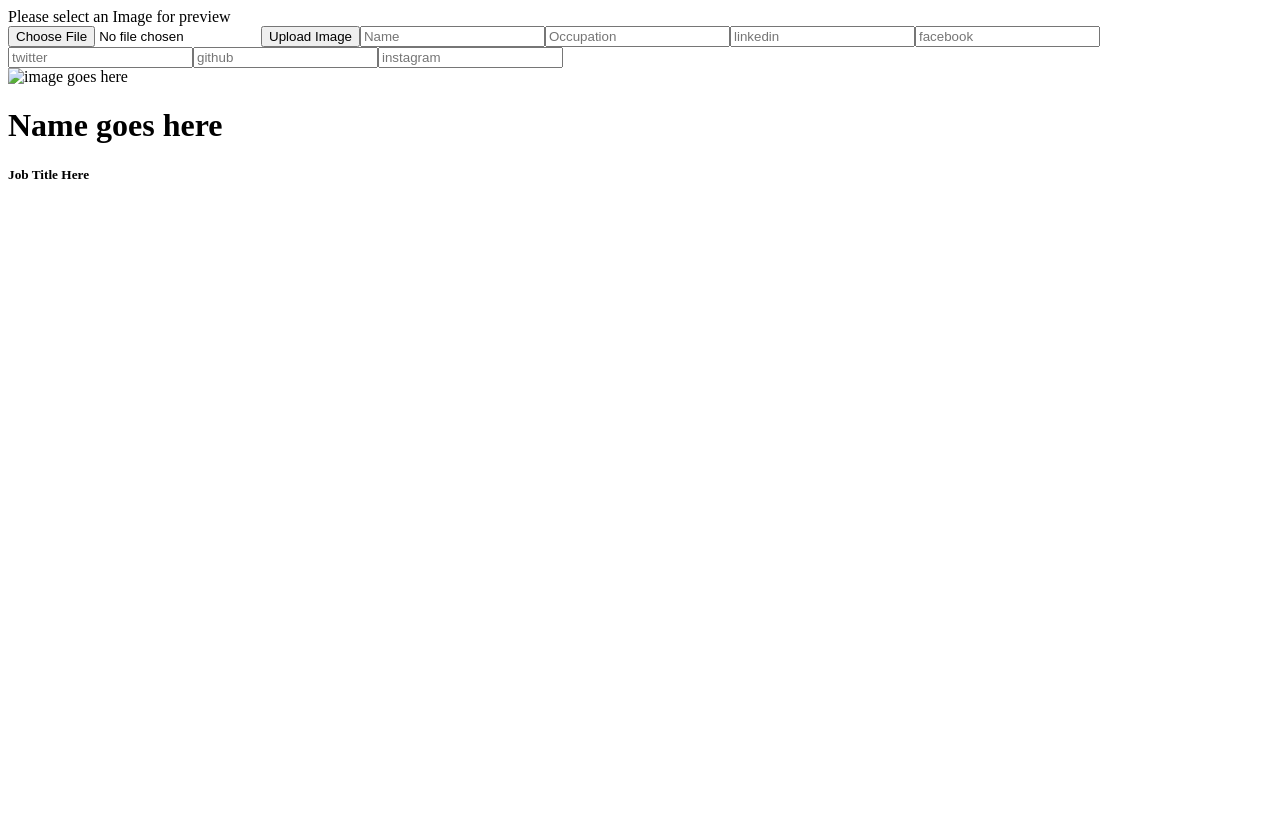
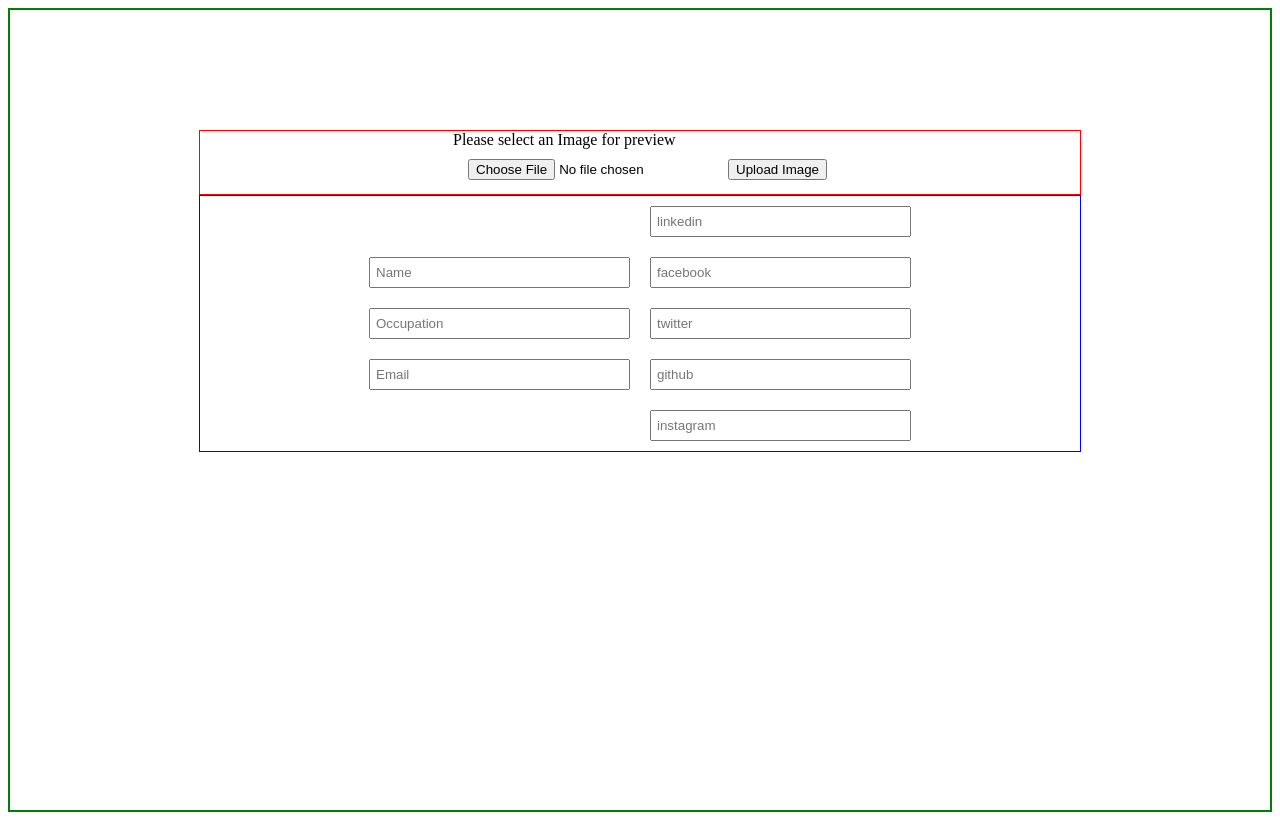
Before and after one commit to ZMcClung88/react-app-boilerplate, a React app: page / in a window 1280 px wide. Built offline with nearby package versions, Linux system fonts and the light colour scheme.

Commit message:
saving form styling

```diff
--- a/components/Card.js
+++ b/components/Card.js
@@ -7,7 +7,7 @@ class Card extends React.Component {
     return (
       <div className="landing-main">
         <Form />
-        <ImageInfo />
+        {/* <ImageInfo /> */}
       </div>
     );
   }
--- a/components/Form.js
+++ b/components/Form.js
@@ -40,8 +40,10 @@ class Form extends Component {
       $imagePreview = <div className="">Please select an Image for preview</div>;
     }
     return (
-      <div>
-        <form onSubmit={event => this.handleSubmit(event)}>
+      <div className="form_wrapper">
+        <form onSubmit={event => this.handleSubmit(event)} className="form">
+          <div className="form_top">
+            <div className="image_select">
               <div className="image-preview">
                 {$imagePreview}
               </div>
@@ -49,13 +51,22 @@ class Form extends Component {
               <button type="submit" onClick={event => this.handleSubmit(event)}>
                 Upload Image
               </button>
+            </div>
+          </div>
+          <div className="form_bottom">
+            <div className="personal_info">
               <input placeholder="Name" />
               <input placeholder="Occupation" />
+              <input placeholder="Email" />
+            </div>
+            <div className="social_media_links">
               <input placeholder="linkedin" />
               <input placeholder="facebook" />
               <input placeholder="twitter" />
               <input placeholder="github" />
               <input placeholder="instagram" />
+            </div>
+          </div>
         </form>
       </div>
     );
--- a/public/style.css
+++ b/public/style.css
@@ -1,6 +1,53 @@
+.form_wrapper {
+  border: 2px solid green;
+  height: 100vh;
+  display: flex;
+  justify-content: center;
+  align-items: center;
+}
+
+.form {
+  height: 70vh;
+  width: 70%;
+}
+
 .image-preview img {
   height: 250px;
   width: 250px;
   border-radius: 50%;
+  display: flex;
+  align-items: center;
+  justify-content: center;
   /* border: 3px solid red; */
 }
+
+input {
+  height: 25px;
+  width: 250px;
+  margin: 10px;
+  padding-left: 5px;
+}
+
+.form_top {
+  border: 1px solid red;
+  display: flex;
+  justify-content: center;
+  align-items: center;
+}
+
+.form_bottom {
+  border: 1px solid blue;
+  display: flex;
+  justify-content: center;
+  align-items: center;
+}
+
+.personal_info {
+  display: flex;
+  flex-direction: column;
+}
+
+.social_media_links {
+  display: flex;
+  flex-direction: column;
+}
```
Lines whose indentation alone changed are shown as unchanged.
